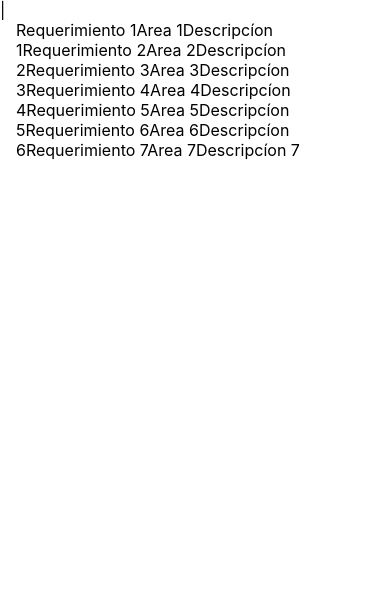
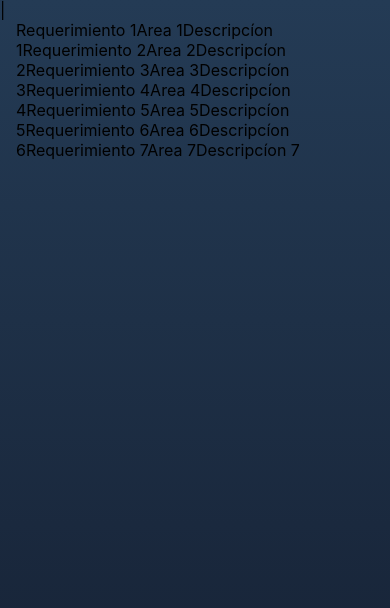
Before and after one commit to stgosm/rqdesk, a React (Create React App) app: page / in a window 390 px wide. Shown: the top 608 px of the page. Built offline with nearby package versions, Linux system fonts and the light colour scheme.

Commit message:
Agregando algunos estilos

```diff
--- a/src/css/App.css
+++ b/src/css/App.css
@@ -1,38 +1,13 @@
-.App {
-  text-align: center;
+body{
+  background: #141E30;  /* fallback for old browsers */
+  background: -webkit-linear-gradient(to bottom, #243B55, #141E30);  /* Chrome 10-25, Safari 5.1-6 */
+  background: linear-gradient(to bottom, #243B55, #141E30); /* W3C, IE 10+/ Edge, Firefox 16+, Chrome 26+, Opera 12+, Safari 7+ */
+  height: 100vh;
 }
 
-.App-logo {
-  height: 40vmin;
-  pointer-events: none;
-}
-
-@media (prefers-reduced-motion: no-preference) {
-  .App-logo {
-    animation: App-logo-spin infinite 20s linear;
+@media all and (max-width: 720px){
+  body{
+    background-attachment: fixed;
+    height: auto !important;
   }
 }
-
-.App-header {
-  background-color: #282c34;
-  min-height: 100vh;
-  display: flex;
-  flex-direction: column;
-  align-items: center;
-  justify-content: center;
-  font-size: calc(10px + 2vmin);
-  color: white;
-}
-
-.App-link {
-  color: #61dafb;
-}
-
-@keyframes App-logo-spin {
-  from {
-    transform: rotate(0deg);
-  }
-  to {
-    transform: rotate(360deg);
-  }
-}
--- a/src/css/index.css
+++ b/src/css/index.css
@@ -6,8 +6,3 @@ body {
   -webkit-font-smoothing: antialiased;
   -moz-osx-font-smoothing: grayscale;
 }
-
-code {
-  font-family: source-code-pro, Menlo, Monaco, Consolas, 'Courier New',
-    monospace;
-}
```
